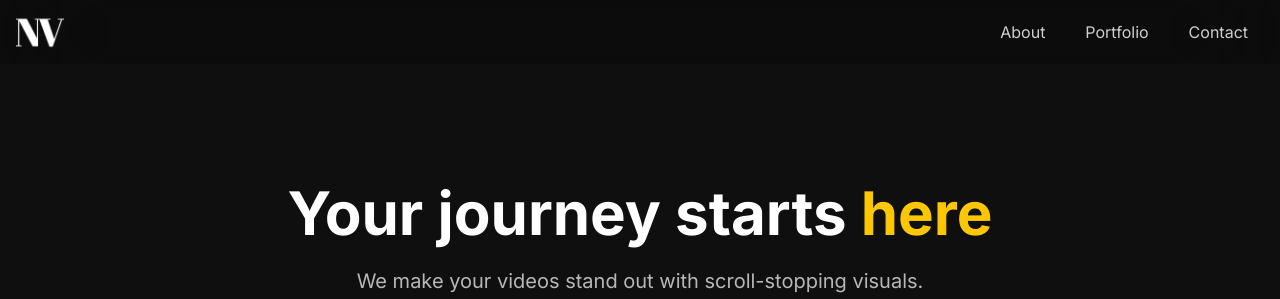
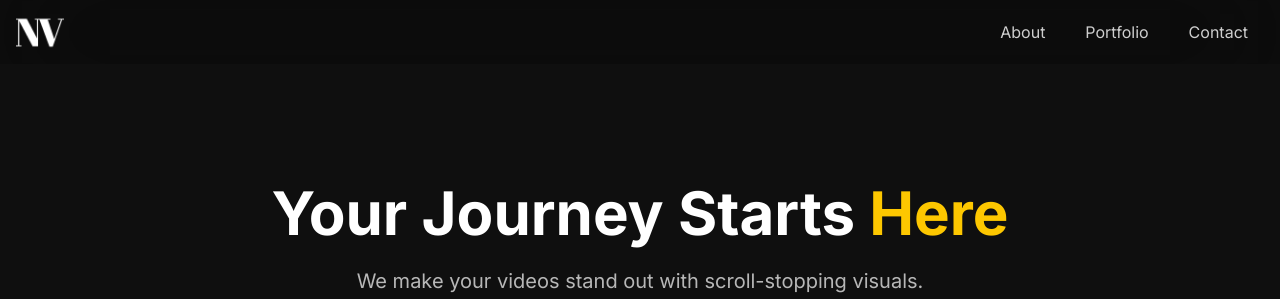
Before and after one commit to Antinity/nexoravisuals-web, a React (Vite) app: page / in a window 1280 px wide. Shown: the top 299 px of the page. Built offline with nearby package versions, Linux system fonts and the light colour scheme.

Commit message:
capitalized header

```diff
--- a/src/pages/home.jsx
+++ b/src/pages/home.jsx
@@ -50,7 +50,7 @@ function Home() {
             <AnimateIn delay={0.2}>
               <div className="relative z-10 flex flex-col items-center justify-center text-center px-4 pt-24 sm:pt-32">
                 <h1 className="text-4xl sm:text-6xl font-bold leading-tight">
-                  Your journey starts <span className="text-yellow-400">here</span>{" "}
+                  Your Journey Starts <span className="text-yellow-400">Here</span>{" "}
                 </h1>
 
                 <p className="text-lg sm:text-xl text-white/70 mt-4 max-w-xl">
```
